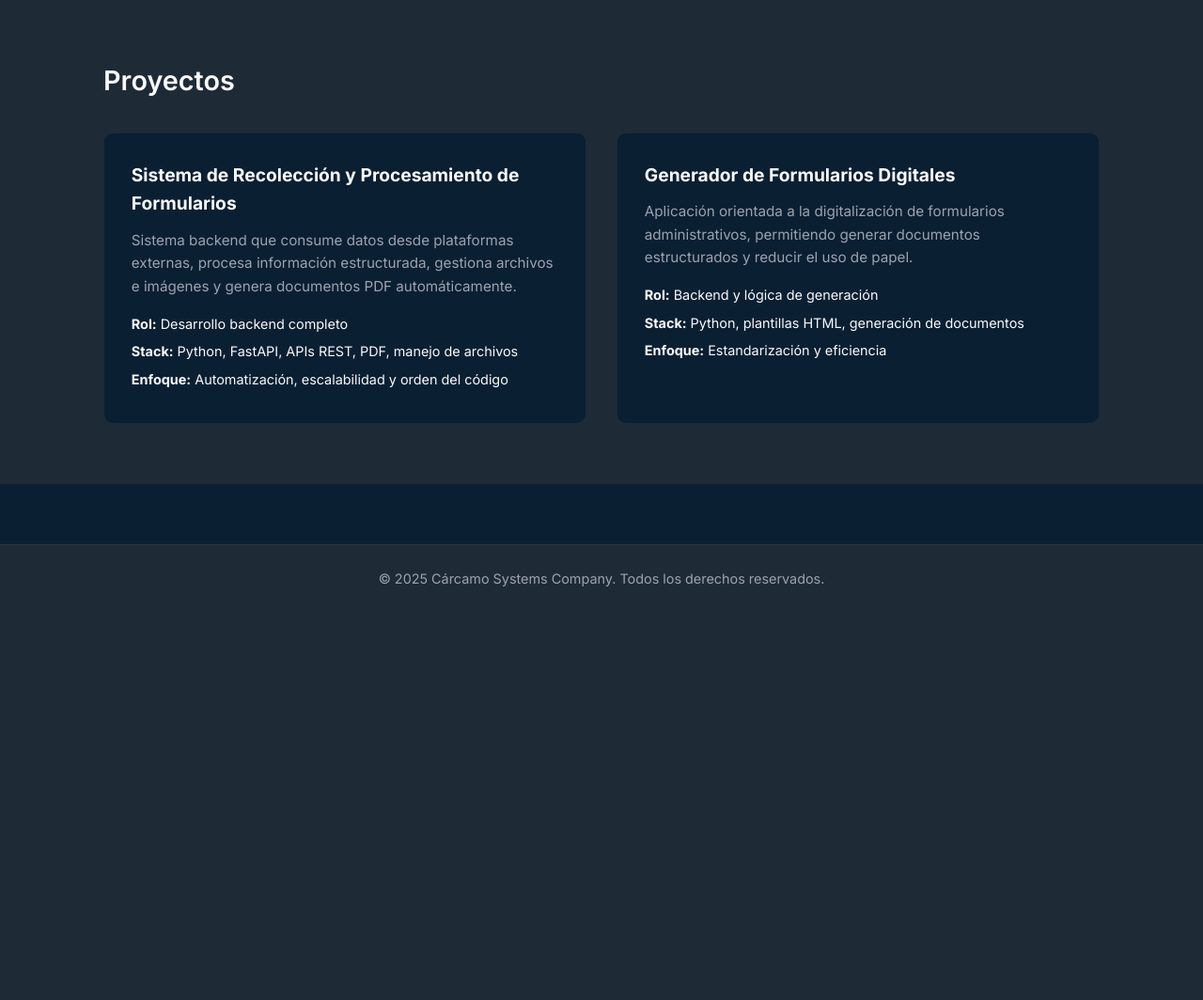
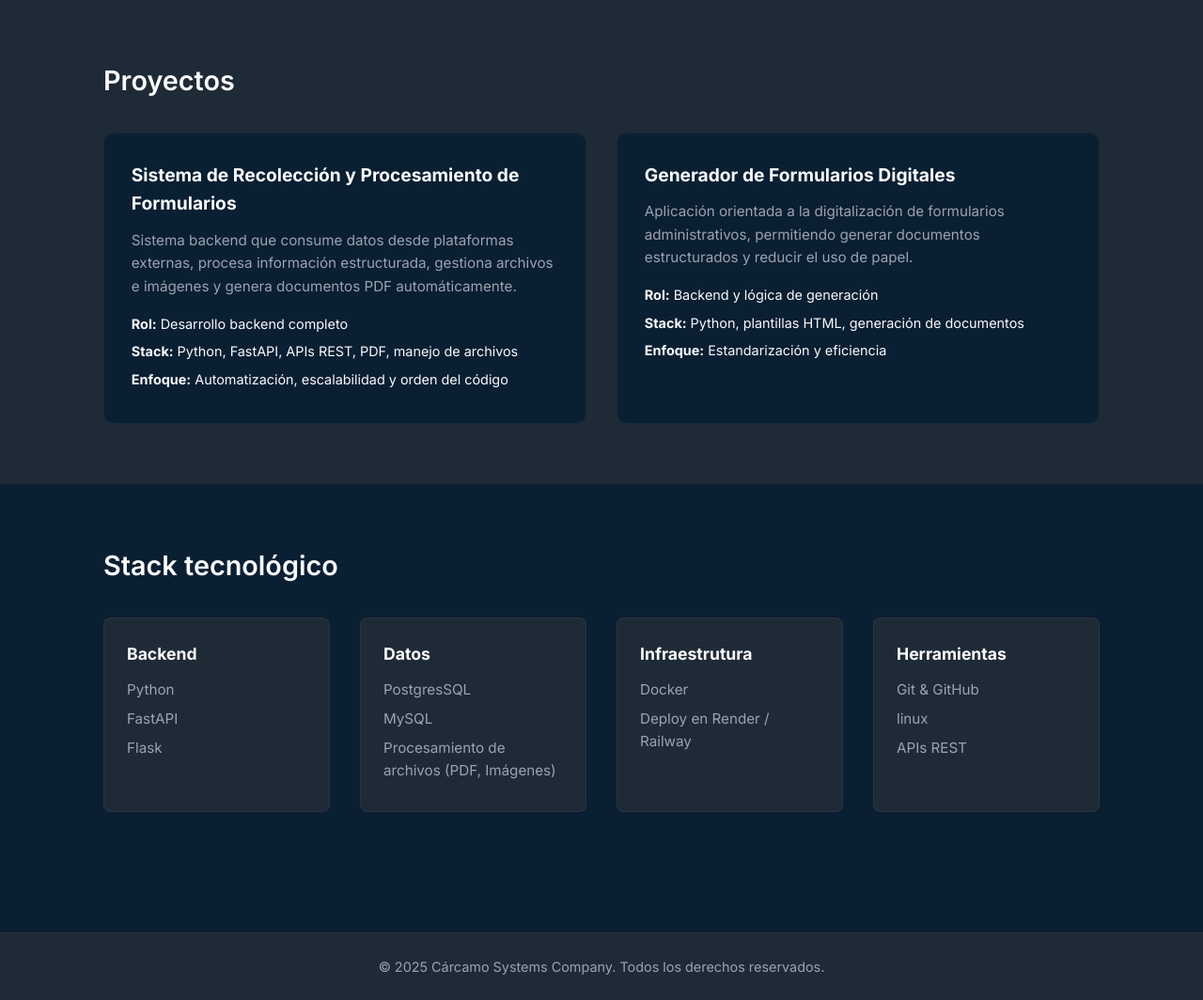
Before and after one commit to cdcarcamo/portafolio, a FastAPI app: page / in a window 1280 px wide. Shown: the part 1332-2396 px from the top of the page at 94% size. Before the commit the page ends 1956 px from the top, so only its background shows below. Run offline with FastAPI, Linux system fonts and the light colour scheme.

Commit message:
Se agrega sección stack tecnológico al index y se genera estilo a sección stack

```diff
--- a/app/static/css/styles.css
+++ b/app/static/css/styles.css
@@ -251,3 +251,50 @@ about.text {
     transform: translateY((-4px));
     border-color: var(--color-accent);
 }
+
+/* ==========================
+    STACK
+   ==========================*/
+.stack {
+    padding: 4rem 0;
+}
+
+.stack h3 {
+    font-size: 1.8rem;
+    font-weight: 600;
+    margin-bottom: 2rem;
+}
+
+.stack-grid {
+    display: grid;
+    grid-template-columns: repeat(auto-fit, minmax(240px, 1fr));
+    gap: 2rem;
+}
+
+.stack-group {
+    background-color: var(--color-secondary);
+    padding: 1.5rem;
+    border-radius: 8px;
+    border: 1px solid rgba(255, 255, 255, 0.05);
+    transition: transform 02.s ease, border-color 02.s ease;
+}
+
+.stack-group h4 {
+    font-size: 1.1rem;
+    margin-bottom: 0.75rem;
+}
+
+.stack-group ul {
+    list-style: none;
+}
+
+.stack-group li {
+    font-size: 0.95rem;
+    color: var(--color-muted);
+    margin-bottom: 0.4rem;
+}
+
+.stack-group:hover {
+    transform: translateY((-4px));
+    border-color: var(--color-accent);
+}
--- a/app/templates/index.html
+++ b/app/templates/index.html
@@ -122,4 +122,49 @@
         </div>
     </div>
 </section>
+
+<section class="stack">
+    <div class="container">
+        <h3>Stack tecnológico</h3>
+
+        <div class="stack-grid">
+
+            <div class="stack-group">
+                <h4>Backend</h4>
+                <ul>
+                    <li>Python</li> <i fa-brands fa-python></i>
+                    <li>FastAPI</li>
+                    <li>Flask</li>
+                </ul>
+            </div>
+
+            <div class="stack-group">
+                <h4>Datos</h4>
+                <ul>
+                    <li>PostgresSQL</li>
+                    <li>MySQL</li>
+                    <li>Procesamiento de archivos (PDF, Imágenes)</li>
+                </ul>
+            </div>
+
+            <div class="stack-group">
+                <h4>Infraestrutura</h4>
+                <ul>
+                    <li>Docker</li>
+                    <li>Deploy en Render / Railway</li>
+                </ul>
+            </div>
+
+            <div class="stack-group">
+                <h4>Herramientas</h4>
+                <ul>
+                    <li>Git & GitHub</li>
+                    <li>linux</li>
+                    <li>APIs REST</li>
+                </ul>
+            </div>
+
+        </div>
+    </div>
+</section>
 {% endblock %}
```
